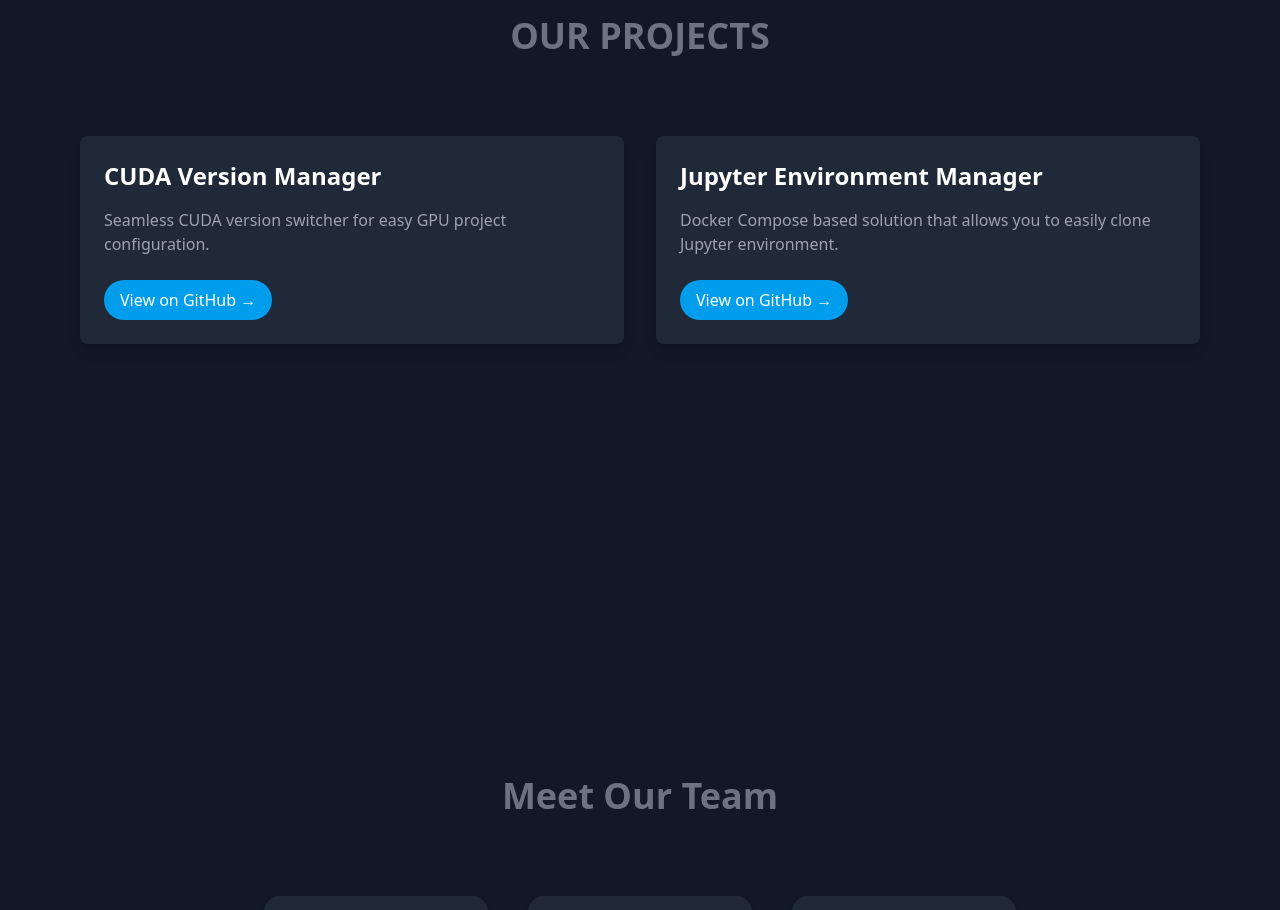
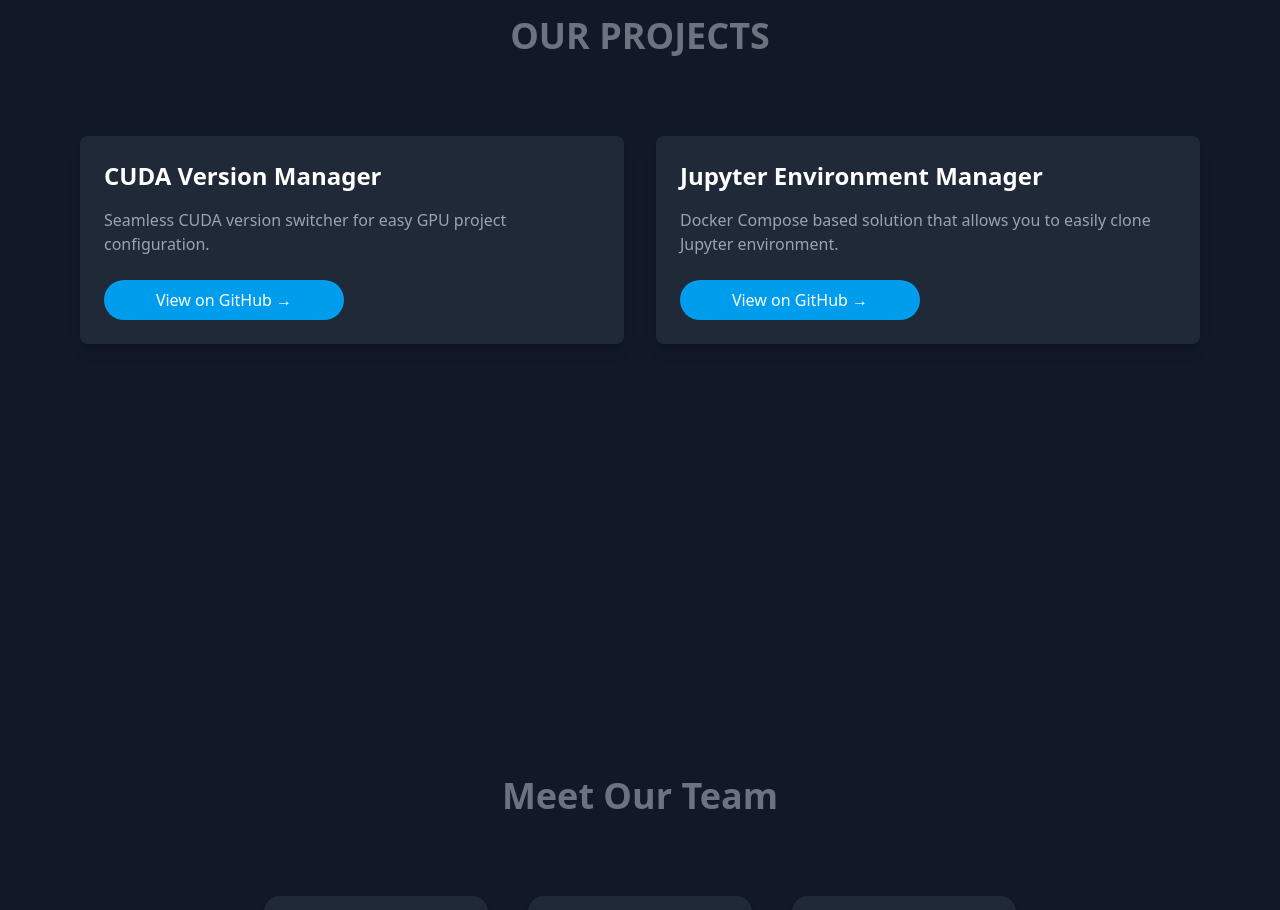
Before and after one commit to atominfra/landing-page, a Next.js app: page / in a window 1280 px wide. Shown: the part 1020-1930 px from the top of the page. Built offline with nearby package versions, Linux system fonts and the light colour scheme; a web font is replaced by a local one.

Commit message:
fix: ui bug in projects Cards

```diff
--- a/src/app/page.js
+++ b/src/app/page.js
@@ -37,19 +37,19 @@
         className="w-full min-h-screen flex flex-col items-center justify-center max-w-6xl mx-auto py-12 px-4"
       >
         <h2 className="text-4xl font-bold text-center mb-20 text-gray-500">OUR PROJECTS</h2>
-        <div className="grid grid-cols-1 md:grid-cols-2 gap-8">
+        <div className="grid grid-cols-1 md:grid-cols-2  gap-8">
           {/* CUDA Version Manager */}
           <a
             href="https://github.com/atominfra/cvm"
             target="_blank"
             className="w-full"
           >
-            <div className="bg-gray-800 p-6 rounded-lg shadow-lg transition-transform transform hover:scale-105">
+            <div className="bg-gray-800 p-6 rounded-lg shadow-lg min-h-52 transition-transform transform  flex flex-col justify-evenly">
               <h3 className="text-2xl font-semibold mb-4">CUDA Version Manager</h3>
               <p className="text-gray-400 mb-6">
                 Seamless CUDA version switcher for easy GPU project configuration.
               </p>
-              <button className="inline-block bg-[#009ded] text-white px-4 py-2 rounded-full hover:bg-[#3591c0] transition-colors">
+              <button className="inline-block bg-[#009ded] text-white px-4 py-2 w-60 rounded-full hover:bg-[#3591c0] transition-colors">
                 View on GitHub →
               </button>
             </div>
@@ -61,12 +61,12 @@
             target="_blank"
             className="w-full"
           >
-            <div className="bg-gray-800 p-6 rounded-lg shadow-lg transition-transform transform hover:scale-105">
+            <div className="bg-gray-800 p-6 rounded-lg shadow-lg min-h-52 transition-transform transform flex flex-col justify-evenly ">
               <h3 className="text-2xl font-semibold mb-4">Jupyter Environment Manager</h3>
               <p className="text-gray-400 mb-6">
                 Docker Compose based solution that allows you to easily clone Jupyter environment.
               </p>
-              <button className="inline-block bg-[#009ded] text-white px-4 py-2 rounded-full hover:bg-[#3591c0] transition-colors">
+              <button className="inline-block bg-[#009ded] text-white px-4 py-2 w-60 rounded-full hover:bg-[#3591c0] transition-colors">
                 View on GitHub →
               </button>
             </div>
```
